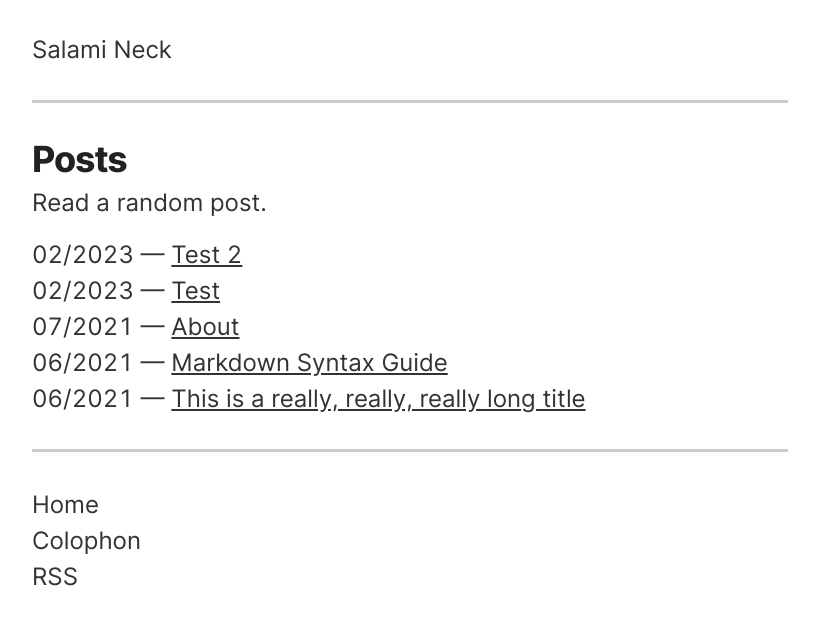
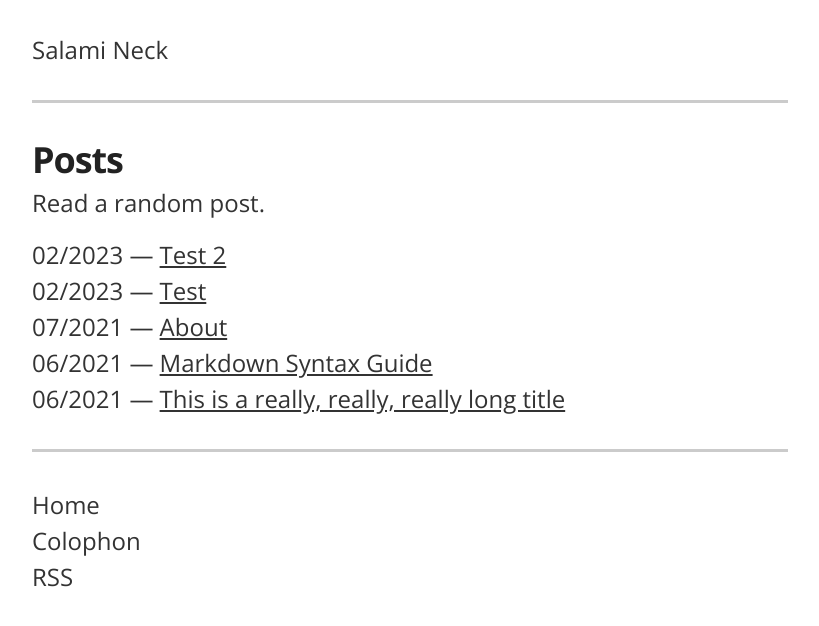
Before and after one commit to ajpwalser/ajpwalser.github.io, a Jekyll site: the page built from index.html, in a window 1280 px wide. Shown: the top 626 px of the page, without its empty margins (230-1049 px from the left). Built offline with Jekyll 4.4.1, drawn with Linux system fonts in a browser that asks for light colours; some web fonts are replaced.

Commit message:
Update style.css

```diff
--- a/css/style.css
+++ b/css/style.css
@@ -1,5 +1,5 @@
 :root {
-    --font-body: 'Inter', sans-serif;
+    --font-body: 'Open Sans', sans-serif;
     --color-background: #fff;
     --color-background-secondary: #203851;
     --color-background-tertiary: #f0f0f0;
```
